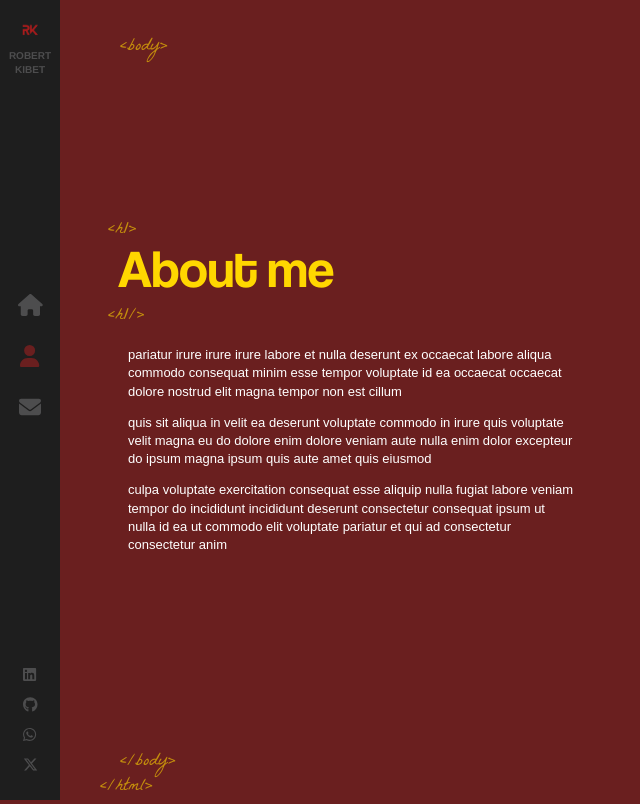
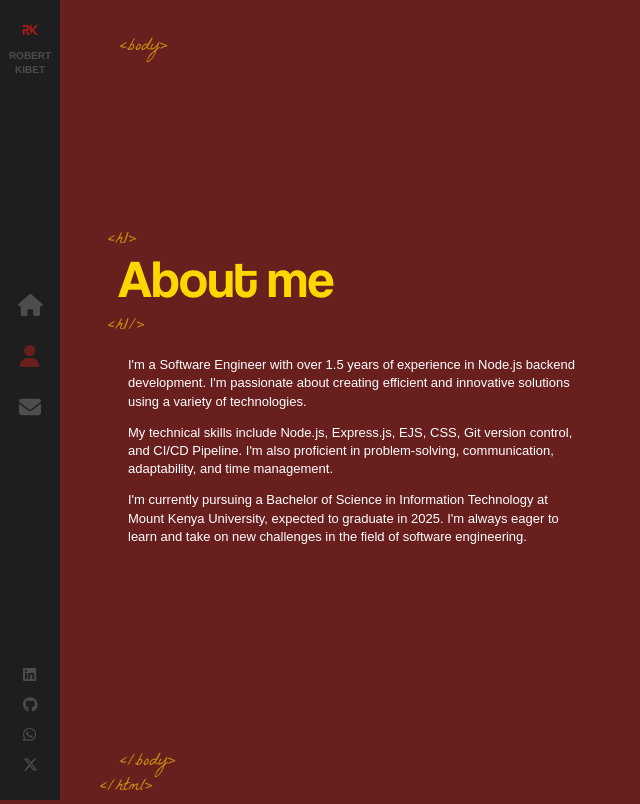
Before and after one commit to swe-robertkibet/react-portfolio, a React (Create React App) app: page /about in a window 1280 px wide. Shown: the whole page, without its empty margins (0-640 px from the left). Built offline with nearby package versions, Linux system fonts and the light colour scheme.

Commit message:
Add right side for the about page (Languages cube)

```diff
--- a/src/components/About/index.js
+++ b/src/components/About/index.js
@@ -1,6 +1,15 @@
 import './index.scss'
 import AnimatedLetters from '../AnimatedLetters'
 import { useEffect, useState } from 'react';
+import { FontAwesomeIcon } from '@fortawesome/react-fontawesome';
+import {
+    faNodeJs,
+    faReact,
+    faJava,
+    faCss3,
+    faJs,
+    faGitAlt
+} from '@fortawesome/free-brands-svg-icons';
 
 const About = () => {
 
@@ -9,7 +18,7 @@ const About = () => {
     useEffect(() => {
         const timer = setTimeout(() => {
             setLetterClass('text-animate-hover')
-        }, 4000)
+        }, 3000)
 
         return () => clearTimeout(timer);
     }, [])
@@ -21,15 +30,40 @@ const About = () => {
                     <AnimatedLetters letterClass={letterClass} strArray={['A', 'b', 'o', 'u', 't', ' ', 'm', 'e']} idx={15} />
                 </h1>
 
-                <p> pariatur irure irure irure labore et nulla deserunt ex occaecat labore aliqua commodo consequat minim esse tempor voluptate id ea occaecat occaecat dolore nostrud elit magna tempor non est cillum
-                </p>
-                <p>
-                    quis sit aliqua in velit ea deserunt voluptate commodo in irure quis voluptate velit magna eu do dolore enim dolore veniam aute nulla enim dolor excepteur do ipsum magna ipsum quis aute amet quis eiusmod
-                </p>
-                <p>
-                    culpa voluptate exercitation consequat esse aliquip nulla fugiat labore veniam tempor do incididunt incididunt deserunt consectetur consequat ipsum ut nulla id ea ut commodo elit voluptate pariatur et qui ad consectetur consectetur anim
-                </p>
+                <p>I'm a Software Engineer with over 1.5 years of experience in Node.js backend development. I'm passionate about creating efficient and innovative solutions using a variety of technologies.</p>
+                <p>My technical skills include Node.js, Express.js, EJS, CSS, Git version control, and CI/CD Pipeline. I'm also proficient in problem-solving, communication, adaptability, and time management.</p>
+                <p>I'm currently pursuing a Bachelor of Science in Information Technology at Mount Kenya University, expected to graduate in 2025. I'm always eager to learn and take on new challenges in the field of software engineering.</p>
 
+            </div>
+
+            <div className='stage-cube-cont'>
+                <div className='cubespinner'>
+
+                    <div className='face1'>
+                        <FontAwesomeIcon icon={faNodeJs} color='#3C873A' />
+                    </div>
+
+                    <div className='face2'>
+                        <FontAwesomeIcon icon={faReact} color='#61DBFB' />
+                    </div>
+
+                    <div className='face3'>
+                        <FontAwesomeIcon icon={faJava} color='#f89820' />
+                    </div>
+
+                    <div className='face4'>
+                        <FontAwesomeIcon icon={faJs} color='#F0DB4F' />
+                    </div>
+
+                    <div className='face5'>
+                        <FontAwesomeIcon icon={faCss3} color='#264de4' />
+                    </div>
+
+                    <div className='face6'>
+                        <FontAwesomeIcon icon={faGitAlt} color='#F1502F' />
+                    </div>
+
+                </div>
             </div>
         </div>
 
```
